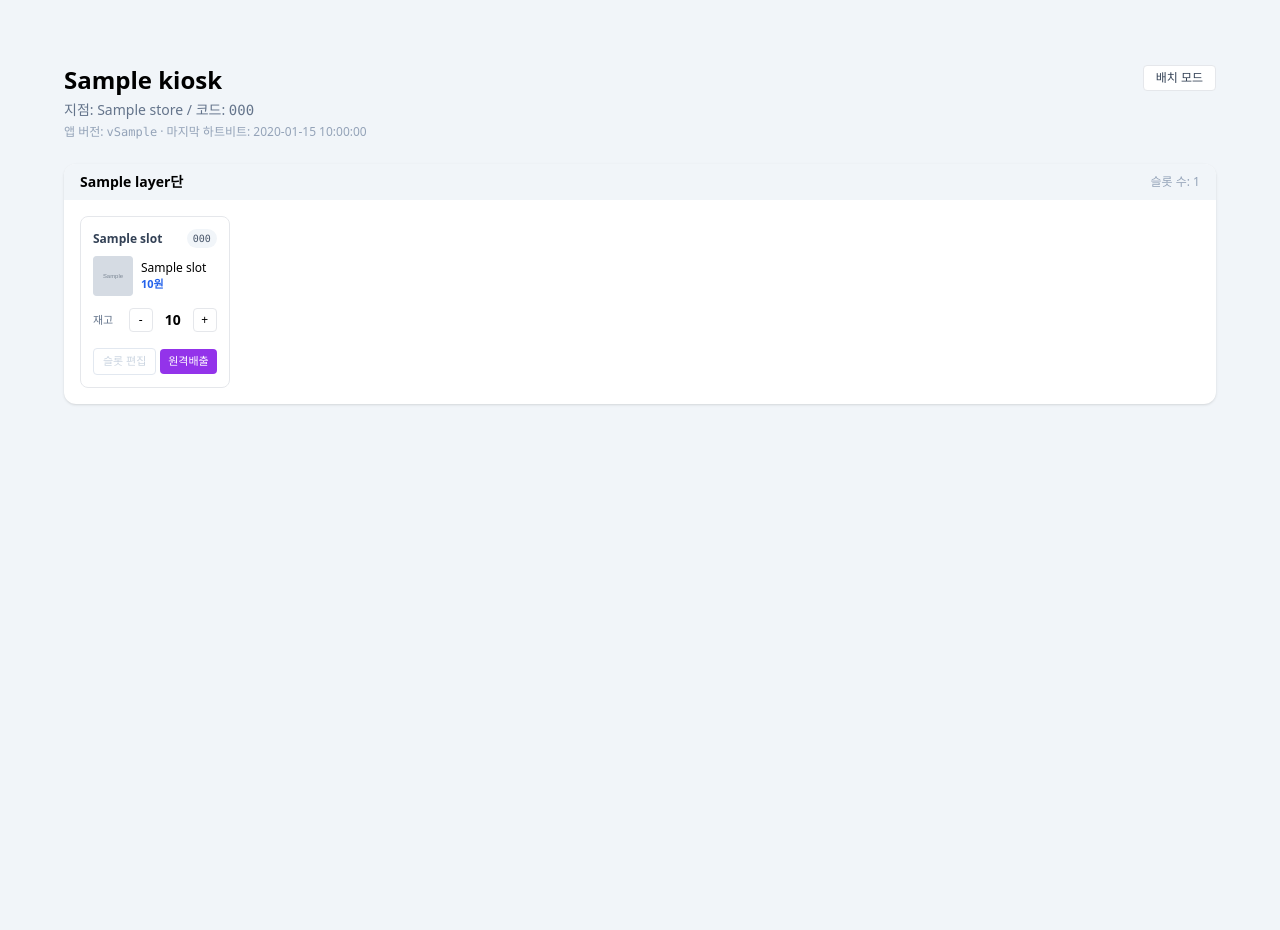
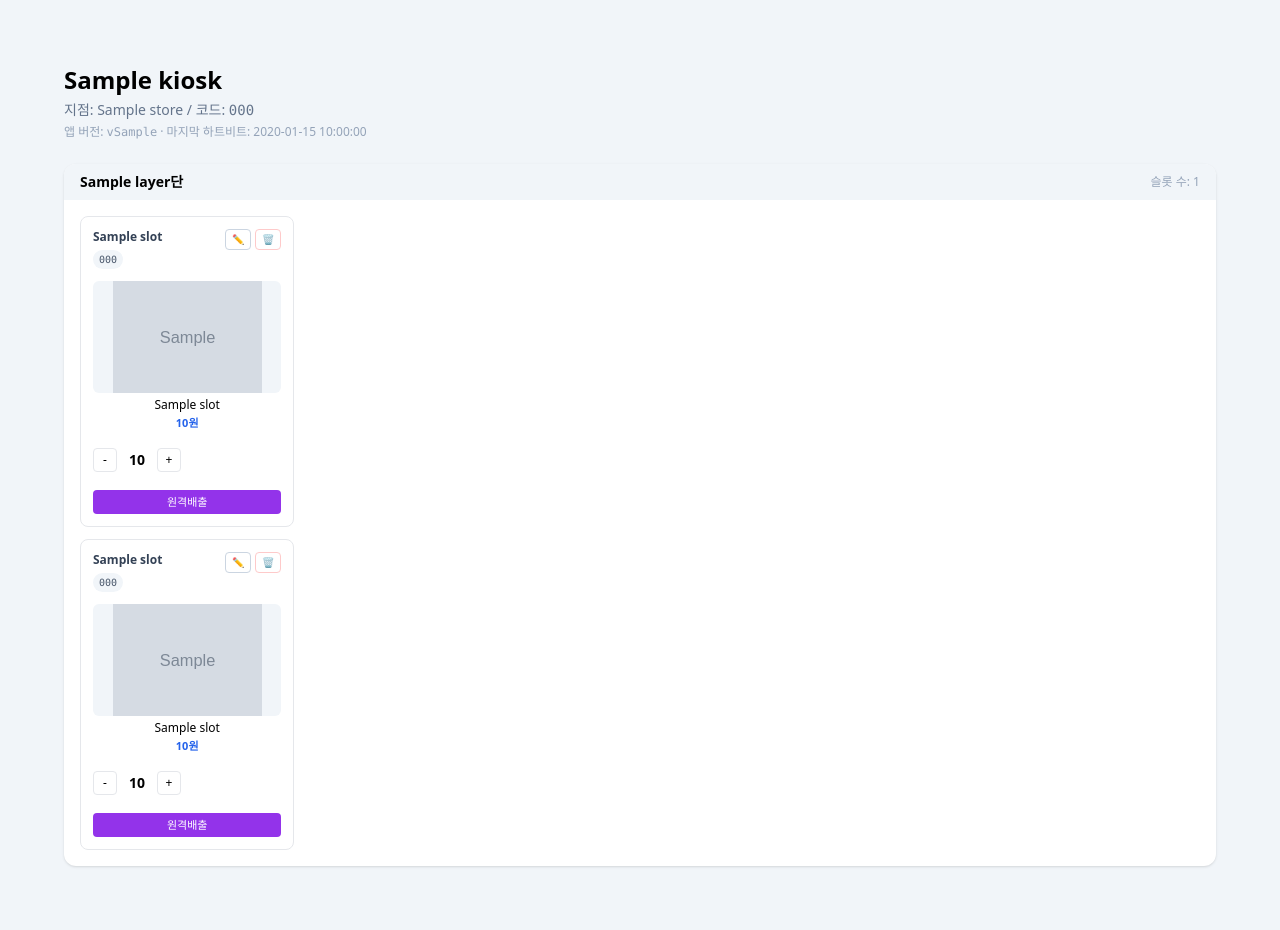
Before and after one commit to deokey24/wecandoeat, a FastAPI app: template app/back/templates/kiosk_detail.html in a window 1280 px wide. Before the commit the page ends 405 px from the top, so only its background shows below. Run offline with FastAPI, Linux system fonts and the light colour scheme; the template is opened without the code that fills it: most values are stand-ins (such as "Sample title", 1, 10 or a date in 2020); grey boxes marked "Sample" are stand-in pictures; parts of the project's set-up code (start-up, migrations or seed data) failed here and were passed over; some libraries are stand-ins or nearby versions.

Commit message:
Add SlotClear

```diff
--- a/app/back/templates/kiosk_detail.html
+++ b/app/back/templates/kiosk_detail.html
@@ -29,21 +29,7 @@
         {% endif %}
       </p>
     </div>
-
-    <!-- 배치 모드 토글 -->
-    <div class="flex items-center gap-2">
-      <form method="get" action="/kiosks/{{ kiosk.id }}">
-        <input type="hidden" name="mode" value="{{ 'view' if mode == 'edit' else 'edit' }}">
-        <button class="px-3 py-1 text-xs rounded border
-                       {% if mode == 'edit' %}
-                         bg-blue-600 text-white border-blue-600
-                       {% else %}
-                         bg-white text-slate-700 hover:bg-slate-50
-                       {% endif %}">
-          {% if mode == 'edit' %}배치 모드 종료{% else %}배치 모드{% endif %}
-        </button>
-      </form>
-    </div>
+    <!-- 배치 모드 제거: 우측 상단 비워둠 (필요시 다른 버튼 추가 가능) -->
   </div>
 
   <!-- 슬롯 그리드: 층별 카드 -->
@@ -63,102 +49,23 @@
           </div>
         </div>
 
-        <!-- 슬롯 카드 목록 -->
-        <div class="p-4 grid gap-3"
-             style="grid-template-columns: repeat(auto-fill, minmax(140px, 1fr));">
-          {% for s in slots %}
-            <div class="border rounded-lg p-3 flex flex-col gap-2 hover:border-blue-400 transition"
-                 data-slot-id="{{ s.slot_id }}"
-                 data-slot-label="{{ s.label }}"
-                 data-slot-board="{{ s.board_code }}"
-                 data-slot-max="{{ s.max_capacity }}"
-                 data-slot-stock="{{ s.current_stock }}"
-                 data-slot-low="{{ s.low_stock_alarm }}"
-                 data-slot-product-id="{{ s.product_id or '' }}">
-              <!-- 상단: 슬롯 라벨/보드코드 -->
-              <div class="flex items-center justify-between">
-                <div class="text-xs font-semibold text-slate-700">
-                  {{ s.label }}
-                </div>
-                <div class="text-[10px] px-1.5 py-0.5 rounded-full bg-slate-100 text-slate-600 font-mono">
-                  {{ s.board_code }}
-                </div>
+        <!-- 슬롯 카드 목록: 5칸 + 5칸 -->
+        <div class="p-4 space-y-3">
+
+          <!-- 1줄: 앞 5개 -->
+          <div class="grid grid-cols-5 gap-3">
+            {% for s in slots[:5] %}
+              {% include "partials/_kiosk_slot_card.html" %}
+            {% endfor %}
           </div>
 
-              <!-- 상품 썸네일/이름 -->
-              {% if s.product_id %}
-                <div class="flex items-center gap-2">
-                  <div class="w-10 h-10 rounded bg-slate-100 overflow-hidden flex items-center justify-center">
-                    {% if s.image_url %}
-                      <img src="{{ s.image_url }}" alt="{{ s.product_name }}"
-                           class="w-full h-full object-cover" />
-                    {% else %}
-                      <span class="text-[10px] text-slate-400">NO IMG</span>
-                    {% endif %}
-                  </div>
-                  <div class="flex-1">
-                    <div class="text-xs font-medium line-clamp-2">
-                      {{ s.product_name }}
-                    </div>
-                    <div class="text-[11px] text-blue-600 font-semibold">
-                      {{ "{:,}".format(s.price) }}원
-                    </div>
-                  </div>
-                </div>
-              {% else %}
-                <div class="text-xs text-slate-400 italic">
-                  매핑된 상품 없음
-                </div>
-              {% endif %}
-
-              <!-- 재고 조절 -->
-              <div class="mt-1 flex items-center justify-between">
-                <div class="text-[11px] text-slate-500">
-                  재고
-                </div>
-                <div class="flex items-center gap-1">
-                  <form method="post"
-                        action="/kiosks/{{ kiosk.id }}/slots/{{ s.slot_id }}/stock">
-                    <input type="hidden" name="action" value="dec" />
-                    <button type="submit"
-                            class="w-6 h-6 flex items-center justify-center rounded border text-xs hover:bg-slate-100">
-                      -
-                    </button>
-                  </form>
-                  <div class="min-w-[2rem] text-center text-sm font-semibold">
-                    {{ s.current_stock }}
-                  </div>
-                  <form method="post"
-                        action="/kiosks/{{ kiosk.id }}/slots/{{ s.slot_id }}/stock">
-                    <input type="hidden" name="action" value="inc" />
-                    <button type="submit"
-                            class="w-6 h-6 flex items-center justify-center rounded border text-xs hover:bg-slate-100">
-                      +
-                    </button>
-                  </form>
-                </div>
+          <!-- 2줄: 뒤 5개 -->
+          <div class="grid grid-cols-5 gap-3">
+            {% for s in slots[5:10] %}
+              {% include "partials/_kiosk_slot_card.html" %}
+            {% endfor %}
           </div>
 
-              <!-- 원격배출 / 편집 버튼 영역 -->
-              <div class="mt-2 flex items-center justify-between">
-                {% if mode == 'edit' %}
-                  <button type="button"
-                          class="flex-1 mr-1 text-[11px] px-2 py-1 rounded border border-slate-300 text-slate-700 hover:bg-slate-50 js-open-slot-modal">
-                    {% if s.product_id %}슬롯 편집{% else %}상품 배치{% endif %}
-                  </button>
-                {% else %}
-                  <button type="button"
-                          class="flex-1 mr-1 text-[11px] px-2 py-1 rounded border border-slate-200 text-slate-300 cursor-not-allowed">
-                    슬롯 편집
-                  </button>
-                {% endif %}
-                <button type="button"
-                        class="text-[11px] px-2 py-1 rounded bg-purple-600 text-white hover:bg-purple-700">
-                  원격배출
-                </button>
-              </div>
-            </div>
-          {% endfor %}
         </div>
       </div>
     {% endfor %}
@@ -241,6 +148,7 @@
   const inputLow = document.getElementById('input_low_stock_alarm');
   const productSelect = document.getElementById('product_select');
 
+  function attachSlotModalHandlers() {
     document.querySelectorAll('.js-open-slot-modal').forEach(btn => {
       btn.addEventListener('click', () => {
         const card = btn.closest('[data-slot-id]');
@@ -270,6 +178,27 @@
         modal.classList.remove('hidden');
       });
     });
+  }
+
+  function attachSlotClearHandlers() {
+    document.querySelectorAll('.js-slot-clear-btn').forEach(btn => {
+      btn.addEventListener('click', () => {
+        const slotId = btn.dataset.slotId;
+        const ok = confirm('이 슬롯을 비우시겠습니까?');
+        if (!ok) return;
+
+        const form = document.createElement('form');
+        form.method = 'post';
+        form.action = `/kiosks/{{ kiosk.id }}/slots/${slotId}/clear`;
+
+        document.body.appendChild(form);
+        form.submit();
+      });
+    });
+  }
+
+  attachSlotModalHandlers();
+  attachSlotClearHandlers();
 
   document.querySelectorAll('.js-close-slot-modal').forEach(btn => {
     btn.addEventListener('click', () => {
--- /dev/null
+++ b/app/back/templates/partials/_kiosk_slot_card.html
@@ -0,0 +1,101 @@
+{# 공통 슬롯 카드 조각: s 변수 사용 #}
+<div class="border rounded-lg p-3 flex flex-col gap-2 hover:border-blue-400 transition"
+     data-slot-id="{{ s.slot_id }}"
+     data-slot-label="{{ s.label }}"
+     data-slot-board="{{ s.board_code }}"
+     data-slot-max="{{ s.max_capacity }}"
+     data-slot-stock="{{ s.current_stock }}"
+     data-slot-low="{{ s.low_stock_alarm }}"
+     data-slot-product-id="{{ s.product_id or '' }}">
+
+  <!-- 상단: 슬롯 라벨/보드코드 + 편집/삭제 버튼 -->
+  <div class="flex items-start justify-between gap-1">
+    <div>
+      <div class="text-xs font-semibold text-slate-700">
+        {{ s.label }}
+      </div>
+      <div class="text-[10px] inline-flex items-center px-1.5 py-0.5 rounded-full bg-slate-100 text-slate-600 font-mono mt-0.5">
+        {{ s.board_code }}
+      </div>
+    </div>
+    {% if s.product_id %}
+      <div class="flex items-end gap-1">
+        <button type="button"
+                class="text-[10px] px-1.5 py-0.5 rounded border border-slate-300 text-slate-600 hover:bg-slate-50 js-open-slot-modal">
+          ✏
+        </button>
+        <button type="button"
+                class="text-[10px] px-1.5 py-0.5 rounded border border-red-200 text-red-500 hover:bg-red-50 js-slot-clear-btn"
+                data-slot-id="{{ s.slot_id }}">
+          🗑
+        </button>
+      </div>
+    {% endif %}
+  </div>
+
+  <!-- 상품 이미지 / 정보 -->
+  {% if s.product_id %}
+    <div class="flex flex-col items-center text-center gap-1 mt-1">
+      <div class="w-full h-28 rounded-md bg-slate-100 overflow-hidden flex items-center justify-center">
+        {% if s.image_url %}
+          <img src="{{ s.image_url }}" alt="{{ s.product_name }}"
+               class="w-full h-full object-contain" />
+        {% else %}
+          <span class="text-[11px] text-slate-400">NO IMAGE</span>
+        {% endif %}
+      </div>
+      <div class="w-full">
+        <div class="text-xs font-medium line-clamp-2">
+          {{ s.product_name }}
+        </div>
+        <div class="text-[11px] text-blue-600 font-semibold mt-0.5">
+          {{ "{:,}".format(s.price) }}원
+        </div>
+      </div>
+    </div>
+  {% else %}
+    <!-- 상품이 없는 경우: 중앙에 안내 + 추가 버튼 -->
+    <div class="flex flex-col items-center justify-center text-center gap-2 mt-2 flex-1">
+      <div class="text-xs text-slate-400">
+        매핑된 상품 없음
+      </div>
+      <button type="button"
+              class="text-[11px] px-2 py-1 rounded border border-blue-500 text-blue-600 hover:bg-blue-50 js-open-slot-modal">
+        + 상품 추가
+      </button>
+    </div>
+  {% endif %}
+
+  <!-- 재고 조절 -->
+  <div class="mt-2 flex items-center justify-between">
+    <div class="flex items-center gap-1">
+      <form method="post"
+            action="/kiosks/{{ kiosk.id }}/slots/{{ s.slot_id }}/stock">
+        <input type="hidden" name="action" value="dec" />
+        <button type="submit"
+                class="w-6 h-6 flex items-center justify-center rounded border text-xs hover:bg-slate-100">
+          -
+        </button>
+      </form>
+      <div class="min-w-[2rem] text-center text-sm font-semibold">
+        {{ s.current_stock }}
+      </div>
+      <form method="post"
+            action="/kiosks/{{ kiosk.id }}/slots/{{ s.slot_id }}/stock">
+        <input type="hidden" name="action" value="inc" />
+        <button type="submit"
+                class="w-6 h-6 flex items-center justify-center rounded border text-xs hover:bg-slate-100">
+          +
+        </button>
+      </form>
+    </div>
+  </div>
+
+  <!-- 원격배출 -->
+  <div class="mt-2">
+    <button type="button"
+            class="w-full text-[11px] px-2 py-1 rounded bg-purple-600 text-white hover:bg-purple-700">
+      원격배출
+    </button>
+  </div>
+</div>
```
Also changed, not shown: app/back/routers/web_kiosks.py (+63 -0 lines). Lines whose indentation alone changed are shown as unchanged.
